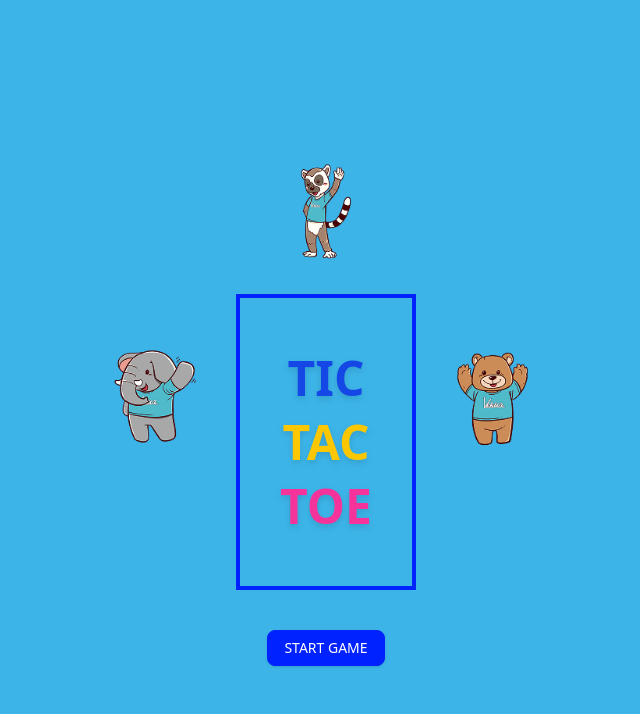
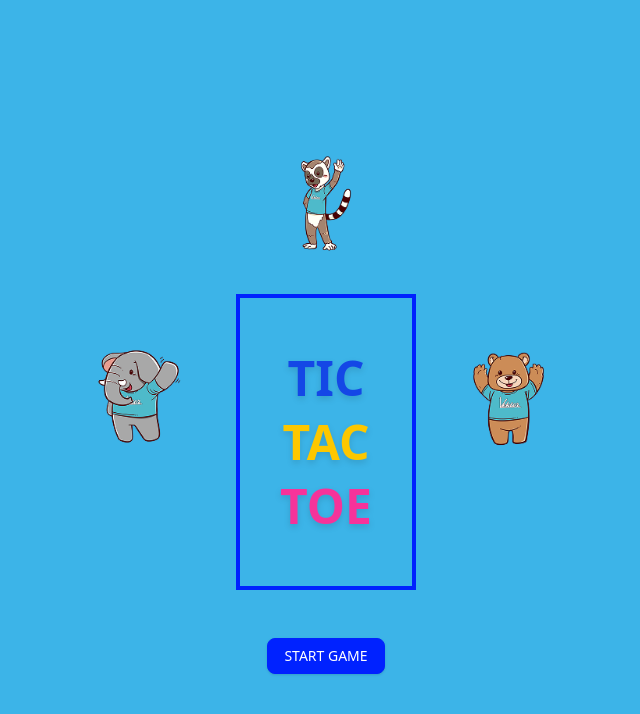
Before and after one commit to irilstr/tictactoe, a React (Vite) app: page / in a window 1280 px wide. Shown: the top 714 px of the page, without its empty margins (314-954 px from the left). Built offline with nearby package versions, Linux system fonts and the light colour scheme.

Commit message:
General styling

```diff
--- a/src/components/startGame.tsx
+++ b/src/components/startGame.tsx
@@ -2,15 +2,15 @@ import { Button } from "./button";
 
 export default function StartGame() {
   return (
-    <div className="w-screen h-screen flex flex-row items-center justify-center">
+    <div className="w-screen h-screen flex flex-row items-center justify-center gap-4">
       <div>
-        <img src="elephant.png" alt="elephant" className="h-20 lg:h-40" />
+        <img src="elephant.png" alt="elephant" className="h-30 lg:h-40" />
       </div>
-      <div className="flex flex-col items-center justify-center">
-        <img src="lemur.png" alt="lemur" className="h-20 lg:h-40" />
+      <div className="flex flex-col items-center justify-center gap-2">
+        <img src="lemur.png" alt="lemur" className="h-30 lg:h-40" />
 
         <div className="border-4 border-[#0022FF] px-6 py-8 md:px-10 md:py-12">
-          <h1 className="text-3xl md:text-5xl font-bold text-center leading-[2.5rem] md:leading-[4rem] font-audiowide">
+          <h1 className="text-3xl md:text-5xl font-bold text-center leading-[2.5rem] md:leading-[4rem]">
             <span className="text-blue-700 drop-shadow-md">TIC</span> <br />
             <span className="text-yellow-400 drop-shadow-md">TAC</span> <br />
             <span className="text-pink-500 drop-shadow-md">TOE</span>
@@ -24,7 +24,7 @@ export default function StartGame() {
           START GAME
         </Button>
       </div>
-      <img src="tor.png" alt="tor" className="h-20 lg:h-40" />
+      <img src="tor.png" alt="tor" className="h-30 lg:h-40" />
     </div>
   );
 }
```
